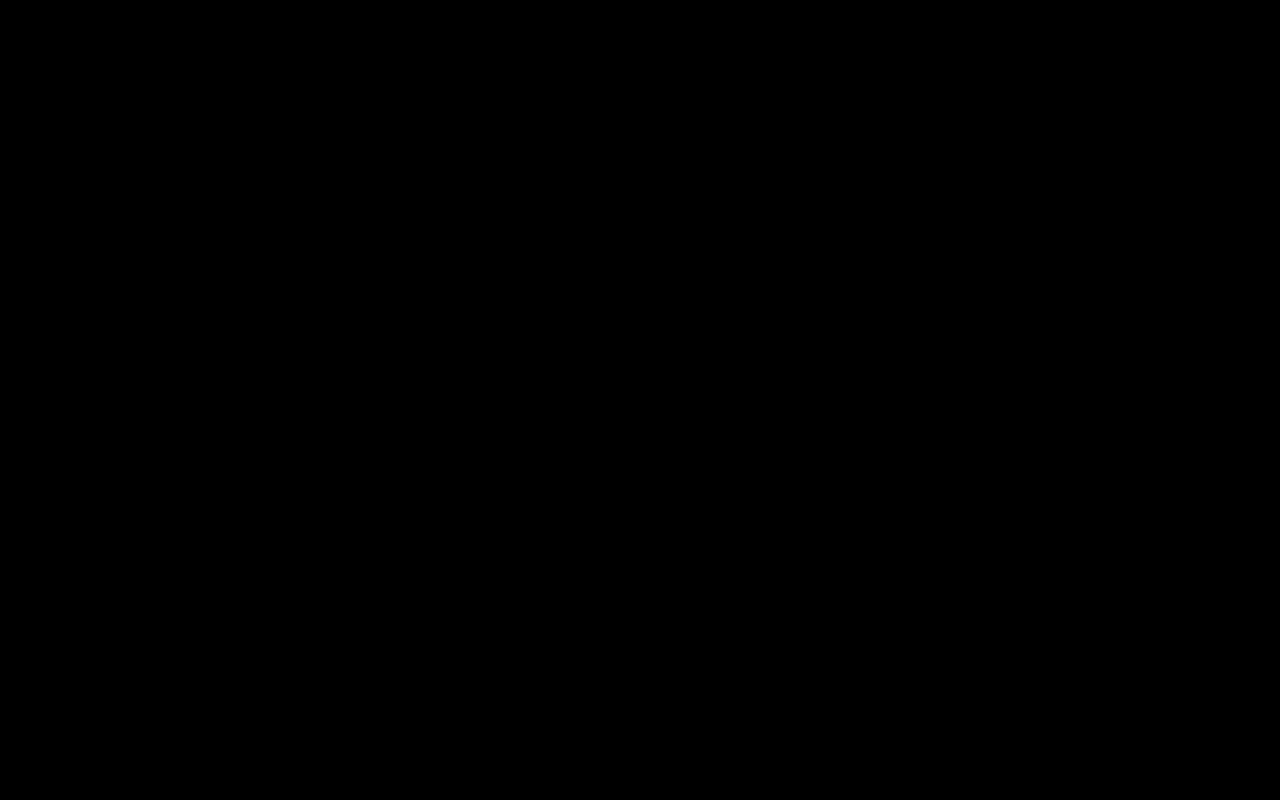
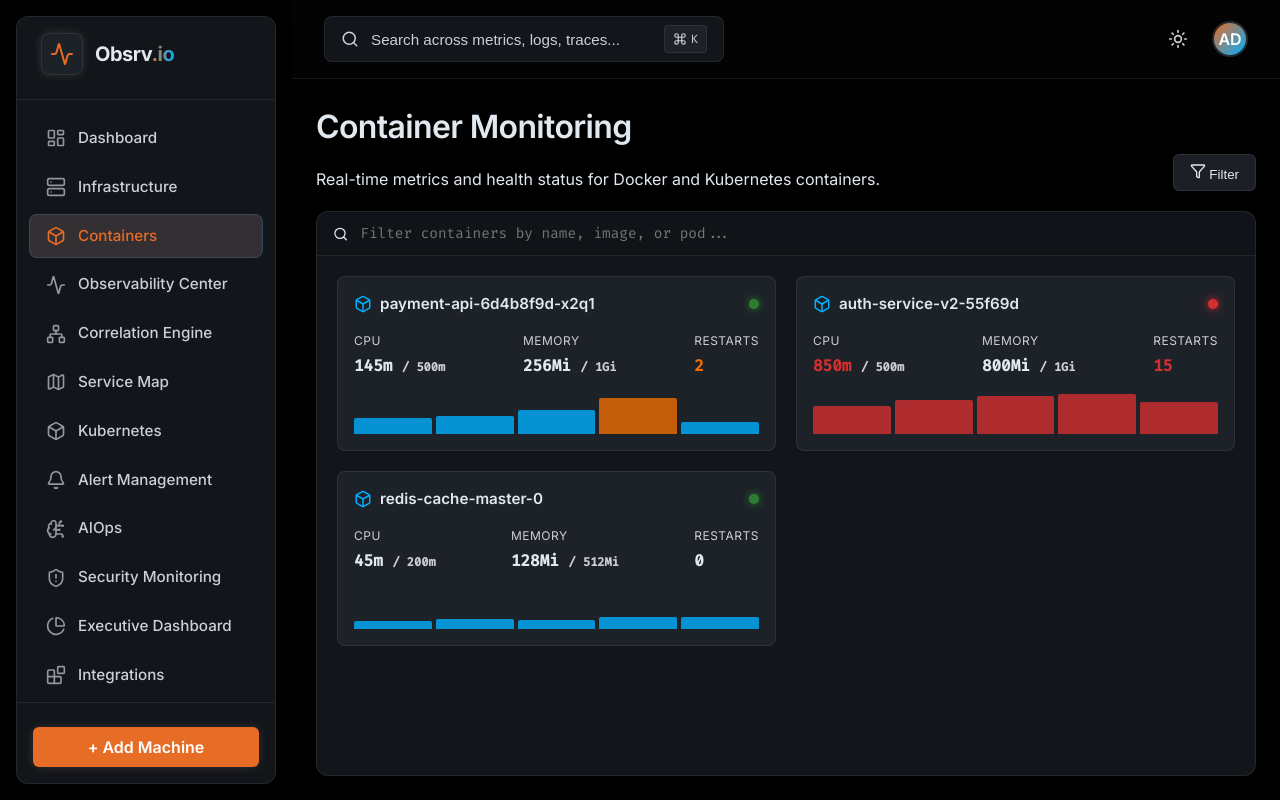
Before and after one commit to JSourabh/observability-stack, a React app in the folder frontend/: page /containers in a window 1280 px wide. Before the commit this address had no page. Built offline with nearby package versions, Linux system fonts and the light colour scheme; the HTML template or start-up script is replaced by a standard one.

Commit message:
adding the container feature in frontend #14

```diff
--- a/frontend/src/App.jsx
+++ b/frontend/src/App.jsx
@@ -6,6 +6,7 @@ import Infrastructure from './pages/Infrastructure';
 import AddMachineWizard from './pages/AddMachineWizard';
 import ObservabilityCenter from './pages/ObservabilityCenter';
 import AlertManagement from './pages/AlertManagement';
+import Containers from './pages/Containers';
 
 // Placeholder for other pages to demonstrate navigation
 const PlaceholderPage = ({ title }) => (
@@ -22,6 +23,7 @@ function App() {
         <Route path="/" element={<Layout />}>
           <Route index element={<Dashboard />} />
           <Route path="infrastructure" element={<Infrastructure />} />
+          <Route path="containers" element={<Containers />} />
           <Route path="observability" element={<ObservabilityCenter />} />
           <Route path="correlation" element={<PlaceholderPage title="Unified Correlation Engine" />} />
           <Route path="service-map" element={<PlaceholderPage title="Service Map" />} />
--- a/frontend/src/components/Layout/Layout.jsx
+++ b/frontend/src/components/Layout/Layout.jsx
@@ -22,6 +22,7 @@ import './Layout.css';
 const SIDEBAR_ITEMS = [
   { id: 'dashboard', label: 'Dashboard', icon: LayoutDashboard, path: '/' },
   { id: 'infrastructure', label: 'Infrastructure', icon: Server, path: '/infrastructure' },
+  { id: 'containers', label: 'Containers', icon: Box, path: '/containers' },
   { id: 'observability', label: 'Observability Center', icon: Activity, path: '/observability' },
   { id: 'correlation', label: 'Correlation Engine', icon: Network, path: '/correlation' },
   { id: 'service-map', label: 'Service Map', icon: MapIcon, path: '/service-map' },
--- /dev/null
+++ b/frontend/src/pages/Containers.jsx
@@ -0,0 +1,126 @@
+import React from 'react';
+import { Box, Search, Play, Pause, Download, Filter } from 'lucide-react';
+import './ObservabilityCenter.css';
+
+export default function Containers() {
+  return (
+    <div className="obs-page">
+      <div className="obs-header">
+        <div>
+          <h1>Container Monitoring</h1>
+          <p className="text-muted">Real-time metrics and health status for Docker and Kubernetes containers.</p>
+        </div>
+        <div className="header-actions">
+          <button className="btn-secondary"><Filter size={16} /> Filter</button>
+        </div>
+      </div>
+
+      <div className="obs-content glass-panel" style={{ overflow: 'auto' }}>
+        <div className="containers-view">
+          <div className="logs-toolbar">
+            <div className="search-box">
+              <Search size={16} />
+              <input type="text" placeholder="Filter containers by name, image, or pod..." />
+            </div>
+          </div>
+
+          <div className="container-metrics-grid">
+            <div className="container-card">
+              <div className="c-header">
+                <div className="c-title">
+                  <Box size={18} className="text-accent" />
+                  <span>payment-api-6d4b8f9d-x2q1</span>
+                </div>
+                <span className="status-dot healthy"></span>
+              </div>
+              <div className="c-stats">
+                <div className="c-stat">
+                  <span className="label">CPU</span>
+                  <span className="value">145m <small>/ 500m</small></span>
+                </div>
+                <div className="c-stat">
+                  <span className="label">Memory</span>
+                  <span className="value">256Mi <small>/ 1Gi</small></span>
+                </div>
+                <div className="c-stat">
+                  <span className="label">Restarts</span>
+                  <span className="value text-warning">2</span>
+                </div>
+              </div>
+              <div className="c-chart">
+                  {/* CSS placeholder chart */}
+                  <div className="mini-bar" style={{ height: '40%' }}></div>
+                  <div className="mini-bar" style={{ height: '45%' }}></div>
+                  <div className="mini-bar" style={{ height: '60%' }}></div>
+                  <div className="mini-bar" style={{ height: '90%', background: 'var(--status-warning)' }}></div>
+                  <div className="mini-bar" style={{ height: '30%' }}></div>
+              </div>
+            </div>
+
+            <div className="container-card">
+              <div className="c-header">
+                <div className="c-title">
+                  <Box size={18} className="text-accent" />
+                  <span>auth-service-v2-55f69d</span>
+                </div>
+                <span className="status-dot critical"></span>
+              </div>
+              <div className="c-stats">
+                <div className="c-stat">
+                  <span className="label">CPU</span>
+                  <span className="value text-critical">850m <small>/ 500m</small></span>
+                </div>
+                <div className="c-stat">
+                  <span className="label">Memory</span>
+                  <span className="value">800Mi <small>/ 1Gi</small></span>
+                </div>
+                <div className="c-stat">
+                  <span className="label">Restarts</span>
+                  <span className="value text-critical">15</span>
+                </div>
+              </div>
+              <div className="c-chart">
+                  <div className="mini-bar" style={{ height: '70%', background: 'var(--status-critical)' }}></div>
+                  <div className="mini-bar" style={{ height: '85%', background: 'var(--status-critical)' }}></div>
+                  <div className="mini-bar" style={{ height: '95%', background: 'var(--status-critical)' }}></div>
+                  <div className="mini-bar" style={{ height: '100%', background: 'var(--status-critical)' }}></div>
+                  <div className="mini-bar" style={{ height: '80%', background: 'var(--status-critical)' }}></div>
+              </div>
+            </div>
+
+            <div className="container-card">
+              <div className="c-header">
+                <div className="c-title">
+                  <Box size={18} className="text-accent" />
+                  <span>redis-cache-master-0</span>
+                </div>
+                <span className="status-dot healthy"></span>
+              </div>
+              <div className="c-stats">
+                <div className="c-stat">
+                  <span className="label">CPU</span>
+                  <span className="value">45m <small>/ 200m</small></span>
+                </div>
+                <div className="c-stat">
+                  <span className="label">Memory</span>
+                  <span className="value">128Mi <small>/ 512Mi</small></span>
+                </div>
+                <div className="c-stat">
+                  <span className="label">Restarts</span>
+                  <span className="value">0</span>
+                </div>
+              </div>
+              <div className="c-chart">
+                  <div className="mini-bar" style={{ height: '20%' }}></div>
+                  <div className="mini-bar" style={{ height: '25%' }}></div>
+                  <div className="mini-bar" style={{ height: '22%' }}></div>
+                  <div className="mini-bar" style={{ height: '30%' }}></div>
+                  <div className="mini-bar" style={{ height: '28%' }}></div>
+              </div>
+            </div>
+          </div>
+        </div>
+      </div>
+    </div>
+  );
+}
```
